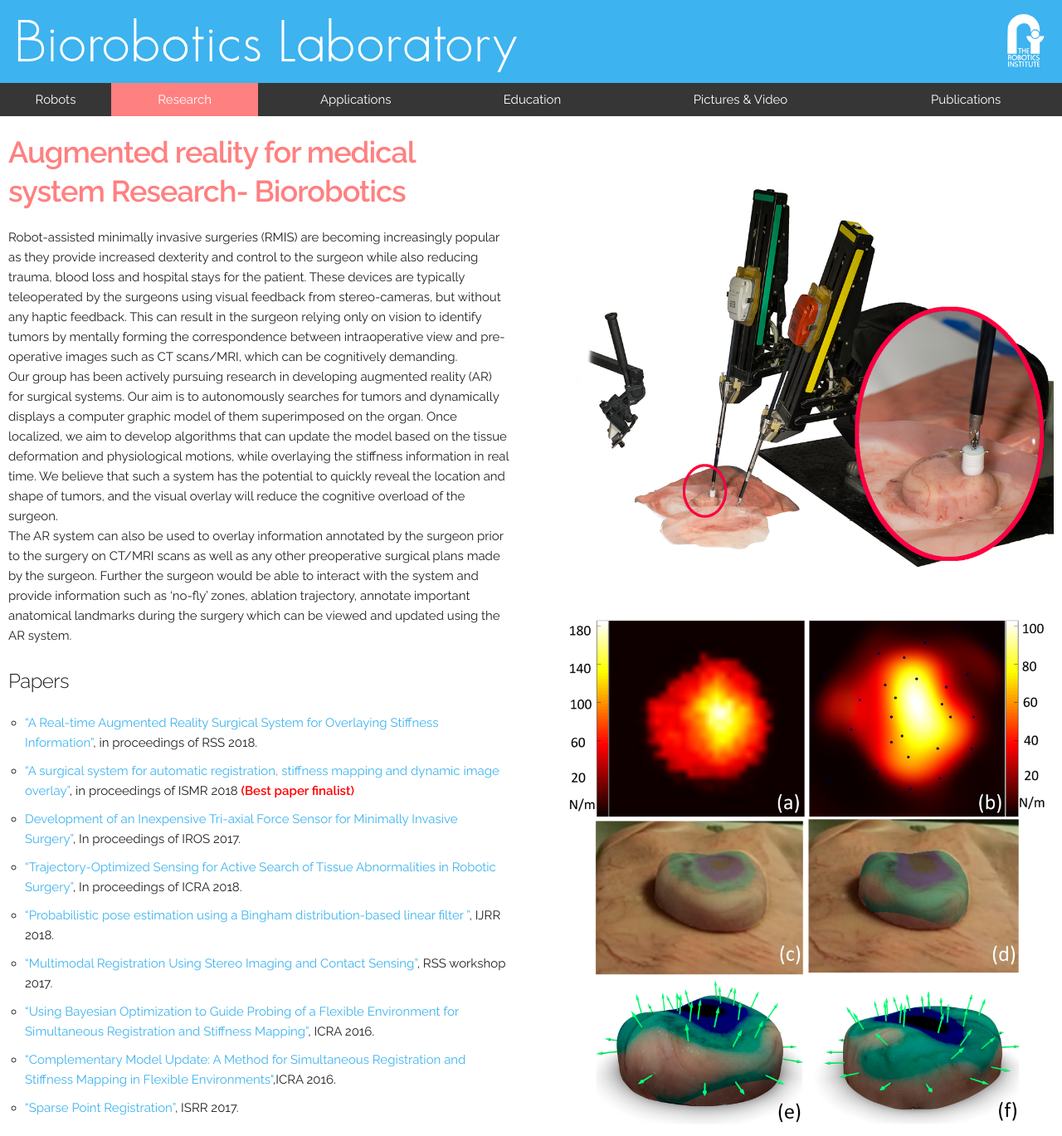
After one commit to biorobotics/lab_website, a PHP site: page /research/ARforMedicalSystem.php in a window 1280 px wide. The commit adds this page. Shown: the top 1369 px of the page at 83% size. Run offline with PHP 8.4, Linux system fonts and the light colour scheme; some libraries are stand-ins or nearby versions.

Commit message:
Robots- Davicni;REsearch - ARforMedicalSystem

```diff
--- /dev/null
+++ b/www/research/ARforMedicalSystem.php
@@ -0,0 +1,99 @@
+<?php include $_SERVER['DOCUMENT_ROOT'].'/phpincludes/header.php'; ?>
+
+<!-- Basic Page Needs - Edit keywords and page title here
+============================= -->
+
+	<title>Augmented reality for medical system
+ Research- Biorobotics</title>
+	<meta name="Keywords" content="Augmented reality for medical system
+, Augmented reality , medical, system, medical system, Carnegie Mellon University, Human Robot Collaboration, robotics">
+	<meta name="description" content ="Augmented reality for medical system
+ Research - Carnegie Mellon Biorobotics" />
+
+	<!-- Banner and Menu - Do not change
+============================= -->
+<?php include $_SERVER['DOCUMENT_ROOT']."/phpincludes/banner.php";?>
+
+<!-- Content - Add content for your page here
+============================= -->
+
+	<div class="row">
+		<div class="six columns">
+			<h3><b>Augmented reality for medical system Research- Biorobotics</b></h3>
+			<p>
+				Robot-assisted minimally invasive surgeries (RMIS) are becoming increasingly popular as they provide increased dexterity and control to the surgeon while also reducing trauma, blood loss and hospital stays for the patient. These devices are typically teleoperated by the surgeons using visual feedback from stereo-cameras, but without any haptic feedback. This can result in the surgeon relying only on vision to identify tumors by mentally forming the correspondence between intraoperative view and pre-operative images such as CT scans/MRI, which can be cognitively demanding.
+
+				<br>
+
+				Our group has been actively pursuing research in developing augmented reality (AR) for surgical systems. Our aim is to autonomously searches for tumors and dynamically displays a computer graphic model of them superimposed on the organ. Once localized, we aim to develop algorithms that can update the model based on the tissue deformation and physiological motions, while overlaying the stiffness information in real time. We believe that such a system has the potential to quickly reveal the location and shape of tumors, and the visual overlay will reduce the cognitive overload of the surgeon.
+
+				<br>
+
+				The AR system can also be used to overlay information annotated by the surgeon prior to the surgery on CT/MRI scans as well as any other preoperative surgical plans made by the surgeon. Further the surgeon would be able to interact with the system and provide information such as ‘no-fly’ zones, ablation trajectory, annotate important anatomical landmarks during the surgery which can be viewed and updated using the AR system.
+			</p>
+			<h5> Papers</h5>
+			<ul id="bullets">
+				<li>
+					<a href="http://biorobotics.ri.cmu.edu/papers/paperUploads/main_paper_v11.pdf">
+					“A Real-time Augmented Reality Surgical System for Overlaying Stiffness Information”</a>, in proceedings of RSS 2018.
+				</li>
+				<li>
+					<a href="http://biorobotics.ri.cmu.edu/papers/paperUploads/PID5204525%20(1).pdf">
+					“A surgical system for automatic registration, stiffness mapping and dynamic image overlay”</a>, in proceedings of ISMR 2018 <font color="red"><b>(Best paper finalist)</b></font>
+
+				</li>
+				<li>
+					<a href="http://biorobotics.ri.cmu.edu/papers/paperUploads/8359-1135.pdf">
+					Development of an Inexpensive Tri-axial Force Sensor for Minimally Invasive Surgery”</a>, In proceedings of IROS 2017.
+
+				</li>
+				<li>
+					<a href="http://biorobotics.ri.cmu.edu/papers/paperUploads/main_ICRA2018.pdf">
+					“Trajectory-Optimized Sensing for Active Search of Tissue Abnormalities in Robotic Surgery”</a>, In proceedings of ICRA 2018.
+
+				</li>
+				<li>
+					<a href="http://biorobotics.ri.cmu.edu/papers/paperUploads/Arun_IJRR_Bingham_2018.pdf">
+					“Probabilistic pose estimation using a Bingham distribution-based linear filter ”</a>, IJRR 2018.
+				</li>
+				<li>
+					<a href="http://biorobotics.ri.cmu.edu/papers/paperUploads/Contact_Workshop_RSS_2017_Arun_Srivatsan.pdf">
+					“Multimodal Registration Using Stereo Imaging and Contact Sensing”</a>, RSS workshop 2017.
+
+				</li>
+				<li>
+					<a href="http://biorobotics.ri.cmu.edu/papers/paperUploads/Ayvali_ICRA2016_final.pdf">
+					“Using Bayesian Optimization to Guide Probing of a Flexible Environment for Simultaneous Registration and Stiffness Mapping”</a>, ICRA 2016.
+
+				</li>
+				<li>
+					<a href="http://biorobotics.ri.cmu.edu/papers/paperUploads/Arun_CMU_final_submission_ICRA_2016.pdf">
+					“Complementary Model Update: A Method for Simultaneous Registration and Stiffness Mapping in Flexible Environments"</a>,ICRA 2016.
+
+
+				</li>
+				<li>
+					<a href="http://biorobotics.ri.cmu.edu/papers/paperUploads/ISRR_2017_SparsePointRegistration_Arun.pdf">
+					“Sparse Point Registration”</a>, ISRR 2017.
+
+				</li>
+			</ul>
+		</div>
+		<div class="six columns">
+			<img src="images/ARforMedicalSystem/fig1.png" alt="ARforMedicalSystemF1" width="100%;" style="padding-left:1rem; padding-top:5rem;">
+			<img src="images/ARforMedicalSystem/fig2.png" alt="ARforMedicalSystemF2" width="100%;" style="padding-left:1rem; padding-top:5rem;">
+		</div>
+	</div>
+	<div class="row" style= "padding-top: 3rem;">
+		<center>
+			<iframe width="800" height="500" src="https://www.youtube.com/embed/IM5ffxARPs8" frameborder="0" allow="autoplay; encrypted-media" allowfullscreen></iframe>
+		</center>
+	</div>
+
+<!-- Gallery - include if page has gallery elements
+============================= -->
+<?php include $_SERVER['DOCUMENT_ROOT']."/phpincludes/gallery.php";?>
+
+<!-- Footer - Do not change
+============================= -->
+<?php include $_SERVER['DOCUMENT_ROOT']."/phpincludes/footer.php";?>
--- a/www/research/index.php
+++ b/www/research/index.php
@@ -130,6 +130,12 @@
 					<div><span>Inertial-stabilized CPG</span></div>
 				</a>
 			</li>
+			<li class = "manufacturing">
+				<a href="ARforMedicalSystem.php">
+					<img src="images/ARforMedicalSystem.png" alt="ARforMedicalSystem"/>
+					<div><span>Augmented reality for medical system</span></div>
+				</a>
+			</li>
 			<li class="placeholder"></li>
 			<li class="placeholder"></li>
 			<li class="placeholder"></li>
```
Also changed, not shown: www/robots/daVinci.php (+38 -8 lines), www/research/images/ARforMedicalSystem.png (added), www/research/images/ARforMedicalSystem/fig1.png (added), www/research/images/ARforMedicalSystem/fig2.png (added).
